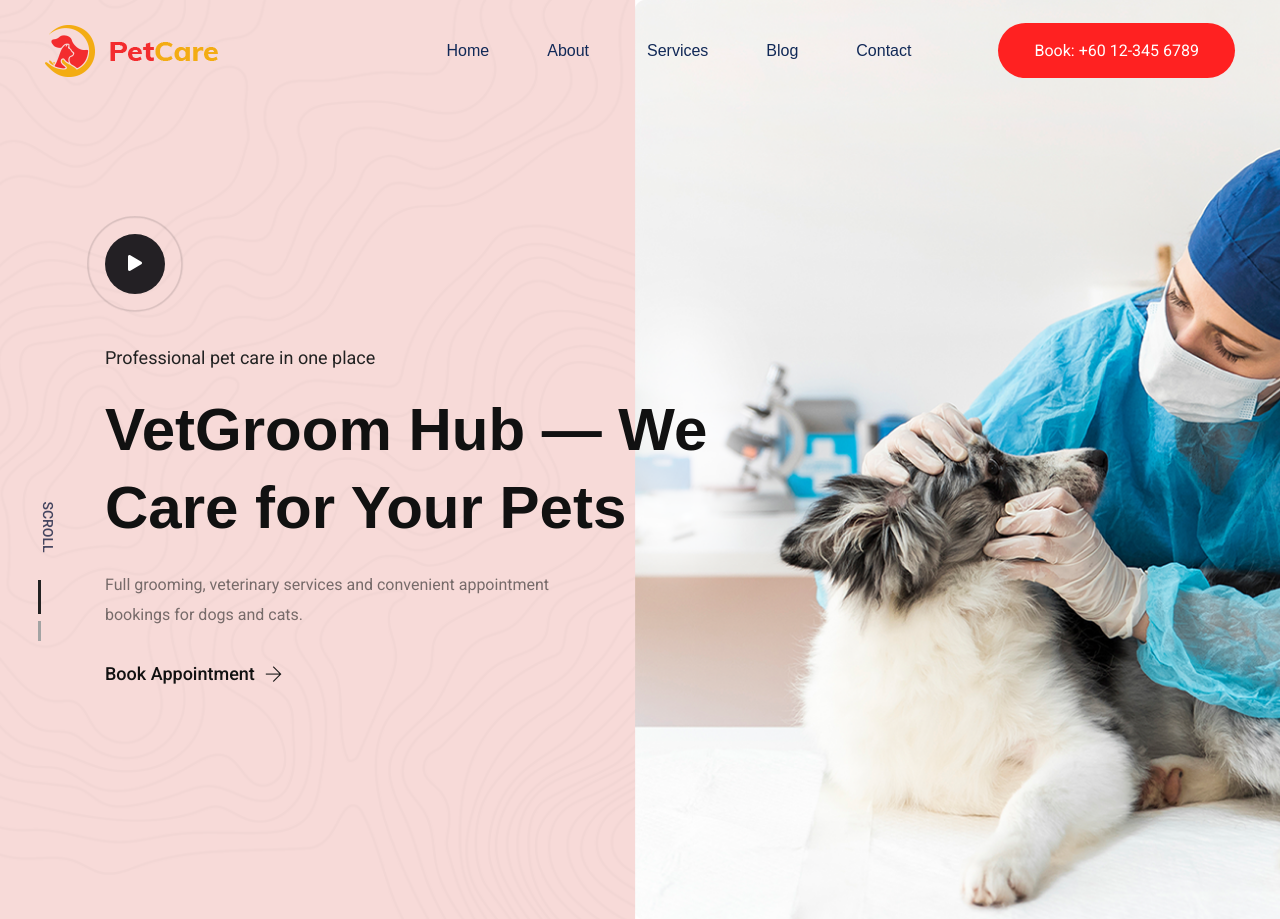
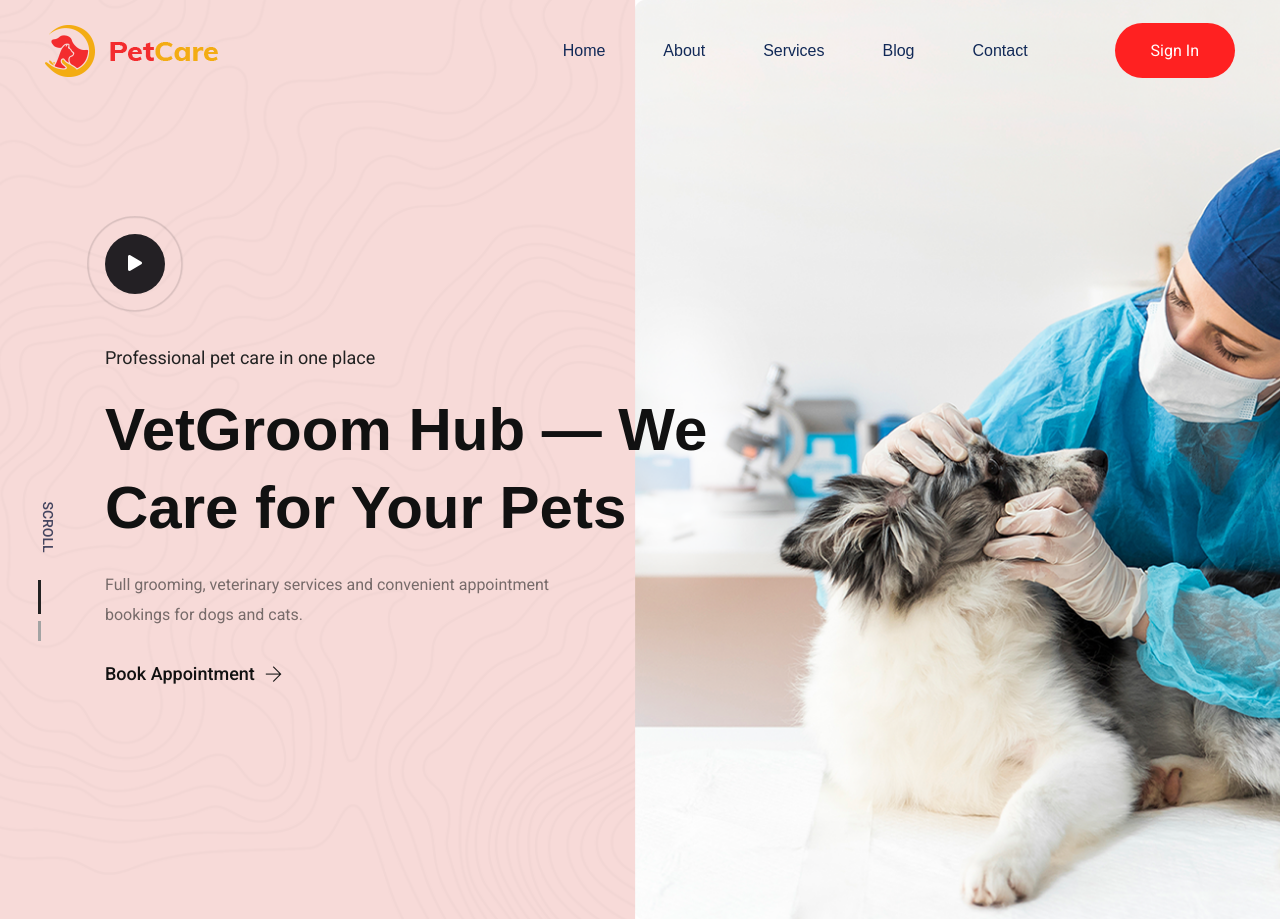
Before and after one commit to jiawei916/SD_SEC42_G01_42, a PHP site: page /vetgroom/homepage.php in a window 1280 px wide. Shown: the top 919 px of the page. Run offline with PHP 8.4, Linux system fonts and the light colour scheme; some web fonts are replaced.

Commit message:
UPDATE HOMEPAGE.PHP
REWROTE SOME CODE SO THE BUTTONS LEAD TO THE CORRECT WEBPAGE

NOTE: WE DO NOT HAVE SERVICES OR BLOG PAGE

```diff
--- a/homepage.php
+++ b/homepage.php
@@ -55,7 +55,7 @@
                                     <nav>
                                         <ul id="navigation">
                                             <li><a href="homepage.php">Home</a></li>
-                                            <li><a href="about.php">About</a></li>
+                                            <li><a href="aboutUs.php">About</a></li>
                                             <li><a href="services.php">Services</a></li>
                                             <li><a href="blog.php">Blog</a>
                                                 <ul class="submenu">
@@ -69,7 +69,7 @@
                                     </nav>
                                 </div>
                                 <div class="header-right-btn f-right d-none d-lg-block ml-30">
-                                    <a href="contact.php" class="header-btn">Book: +60 12-345 6789</a>
+                                    <a href="signIn.html" class="header-btn">Sign In</a>
                                 </div>
                             </div>
                         </div>
```
